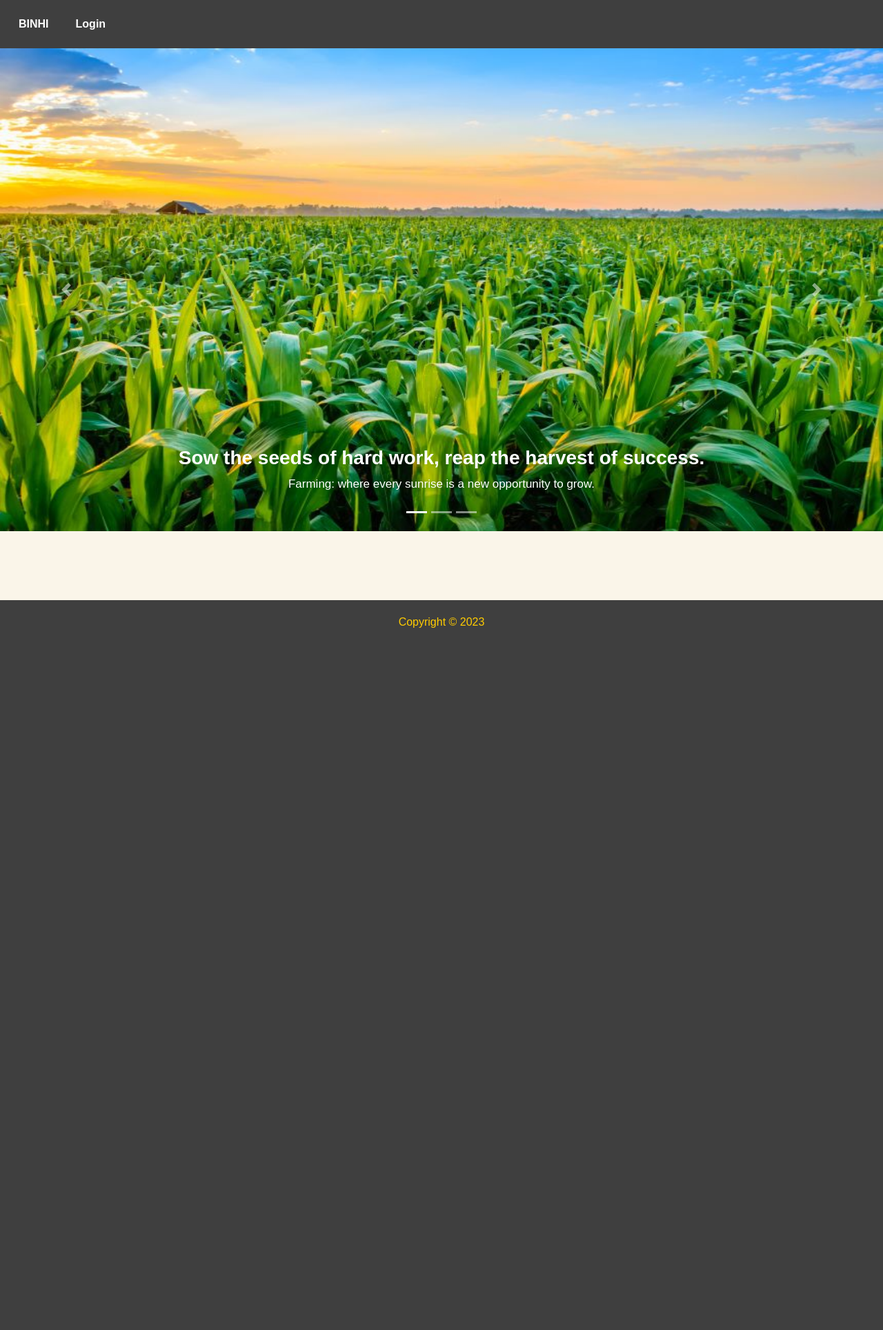
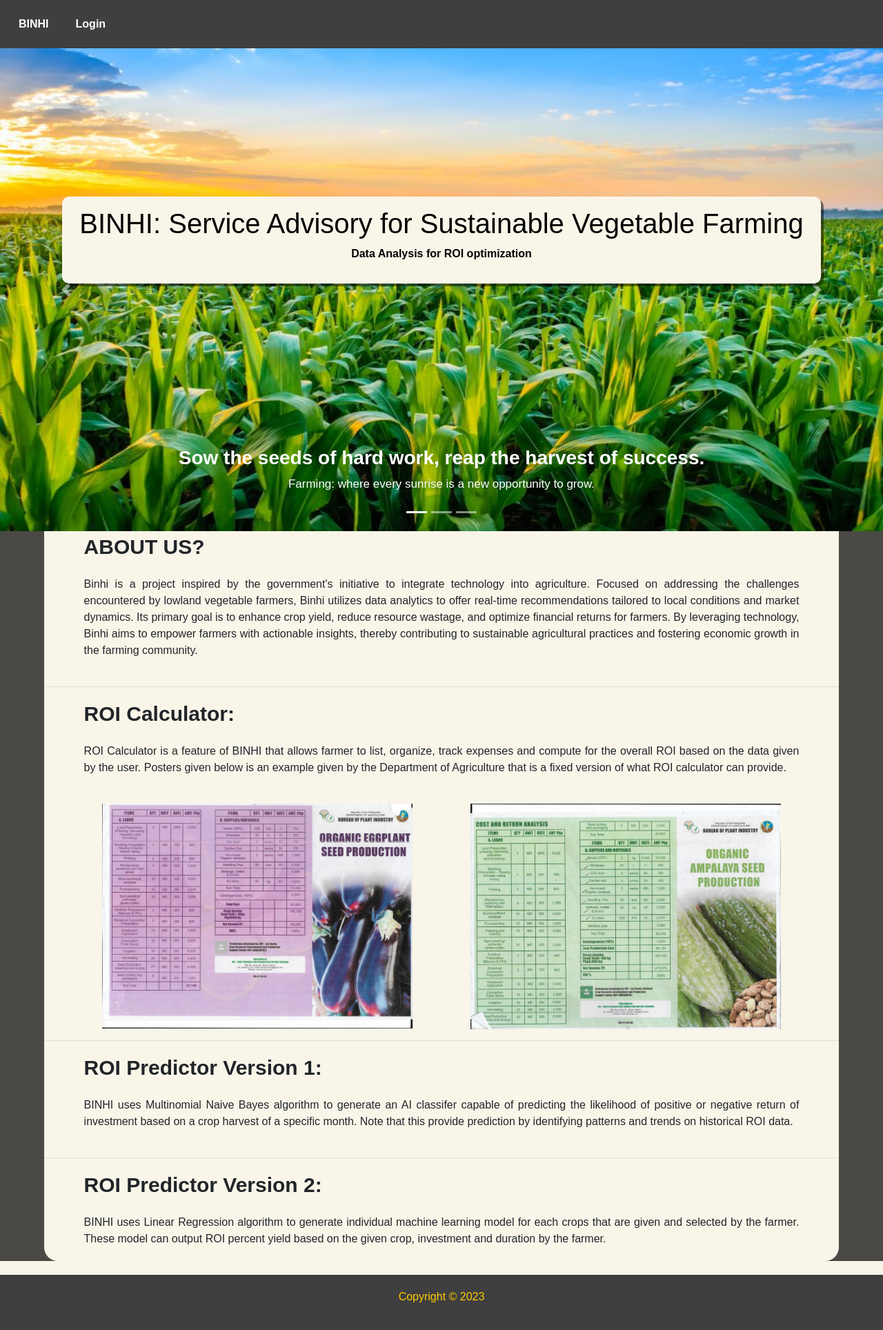
Before and after one commit to GeneDev123/binhi, a Django app: page / in a window 1280 px wide. Shown: the whole page at 69% size. Before the commit the page ends 910 px from the top, so only its background shows below. Run offline with Django 4.2, Linux system fonts and the light colour scheme.

Commit message:
Added content for the landing page

```diff
--- a/binhi/main/templates/main/landing-page.html
+++ b/binhi/main/templates/main/landing-page.html
@@ -9,6 +9,12 @@
 
 {% block body %}
   <div id="landing-page">
+
+    <div class="landing-page-header">
+      <h1>BINHI: Service Advisory for Sustainable Vegetable Farming</h1>
+      <p>Data Analysis for ROI optimization</p>
+    </div>
+
     <div class="corousel-container">
       <div class="">
         <div id="myCarousel" class="carousel slide" data-ride="carousel">
@@ -51,5 +57,64 @@
         </div>
       </div>
     </div>
+
+    <div class="landing-page-content">
+
+      <div class="solid-background-content-container">
+
+        <div class="description-header">
+          ABOUT US?
+        </div>
+
+        <div class="description-container">
+          Binhi is a project inspired by the government's initiative to integrate technology into agriculture. Focused on addressing the challenges encountered by lowland vegetable farmers, Binhi utilizes data analytics to offer real-time recommendations tailored to local conditions and market dynamics. Its primary goal is to enhance crop yield, reduce resource wastage, and optimize financial returns for farmers. By leveraging technology, Binhi aims to empower farmers with actionable insights, thereby contributing to sustainable agricultural practices and fostering economic growth in the farming community.
+        </div>
+
+        <hr>
+
+        <div class="description-header">
+          ROI Calculator:
+        </div>
+
+        <div class="description-container">
+          ROI Calculator is a feature of BINHI that allows farmer to list, organize, track expenses and compute for the overall ROI based on the data given by the user. Posters given below is an example given by the Department of Agriculture that is a fixed version of what ROI calculator
+          can provide.
+        </div>
+
+        <div class="flex-image-display">
+
+          <div class="poster-container">
+            <img src="{% static 'main/assets/poster-1.jpg' %}" alt="Image 1">
+          </div>
+
+          <div class="poster-container">
+            <img src="{% static 'main/assets/poster-2.jpg' %}" alt="Image 2">
+          </div>
+
+        </div>
+
+        <hr>
+
+        <div class="description-header">
+          ROI Predictor Version 1:
+        </div>
+
+        <div class="description-container">
+          BINHI uses Multinomial Naive Bayes algorithm to generate an AI classifer capable of predicting the likelihood of positive or negative return of investment based on a crop harvest of a specific month. Note that this provide prediction by identifying patterns and trends on historical ROI data.
+        </div>
+
+        <hr>
+
+        <div class="description-header">
+          ROI Predictor Version 2:
+        </div>
+
+        <div class="description-container">
+          BINHI uses Linear Regression algorithm to generate individual machine learning model for each crops that are given and selected by the farmer. These model can output ROI percent yield based on the given crop, investment and duration by the farmer.
+        </div>
+
+      </div>
+
+    </div>
   </div>
 {% endblock %}
```
Also changed, not shown: binhi/main/static/main/assets/poster-1.jpg (added), binhi/main/static/main/assets/poster-2.jpg (added).
